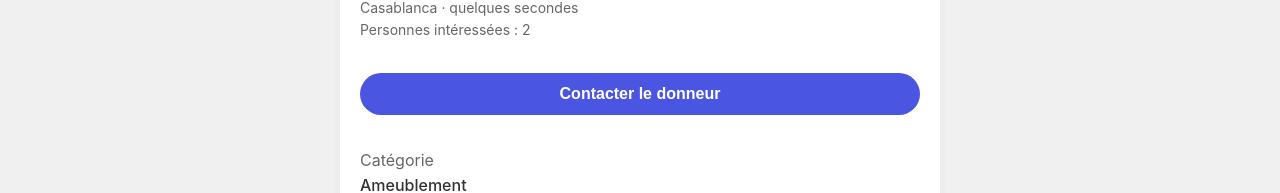
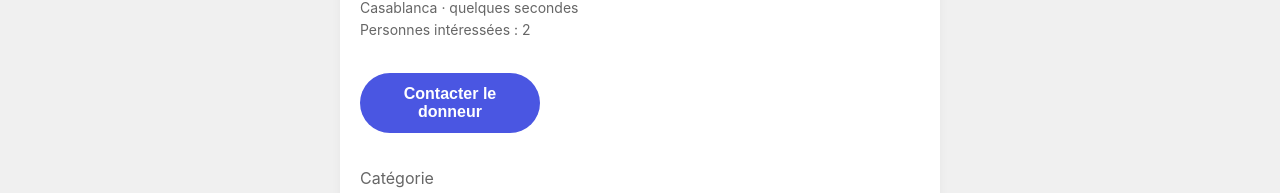
Before and after one commit to haytamnajim/matlou7ch-app, a React (Create React App) app: page /produit/1 in a window 1280 px wide. Shown: the part 554-747 px from the top of the page. Built offline with nearby package versions, Linux system fonts and the light colour scheme.

Commit message:
Ajouter des styles pour les boutons de contact : définir une largeur maximale et centrer le texte

```diff
--- a/src/pages/FAQ.css
+++ b/src/pages/FAQ.css
@@ -241,6 +241,8 @@
   text-decoration: none;
   font-weight: 600;
   transition: all 0.3s ease;
+  max-width: 180px; /* Ajout d'une largeur maximale */
+  text-align: center; /* Centrer le texte */
 }
 
 .contact-button:hover {
--- a/src/pages/NotreADN.css
+++ b/src/pages/NotreADN.css
@@ -269,18 +269,19 @@
 
 .contact-button {
   display: inline-block;
-  background-color: #e74c3c; /* Changé de #4a56e2 à #e74c3c */
+  background-color: #e74c3c;
   color: white;
-  padding: 12px 30px;
+  padding: 12px 25px;
   border-radius: 30px;
   text-decoration: none;
   font-weight: 600;
-  margin-top: 15px;
   transition: background-color 0.3s;
+  max-width: 180px; /* Ajout d'une largeur maximale */
+  text-align: center; /* Centrer le texte */
 }
 
 .contact-button:hover {
-  background-color: #c0392b; /* Changé pour correspondre */
+  background-color: #c0392b;
 }
 
 /* Ajout des styles pour la section manifeste */
```
